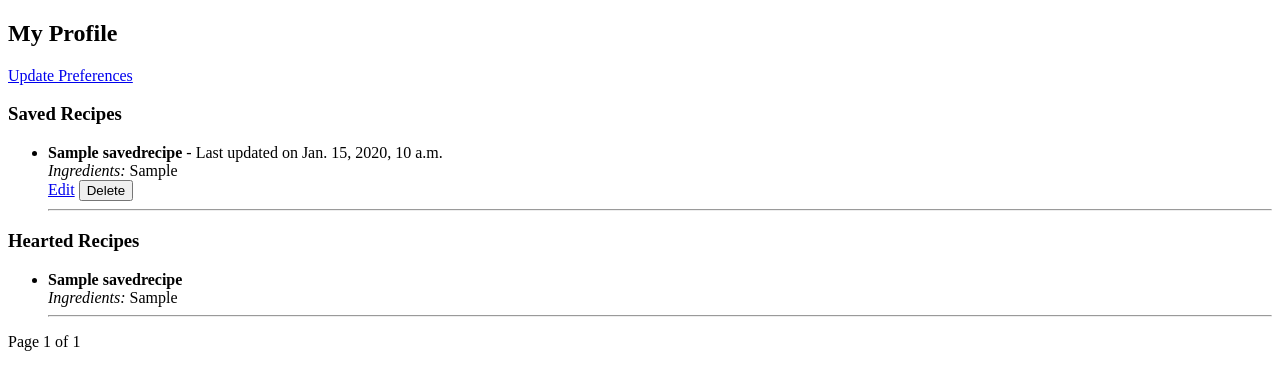
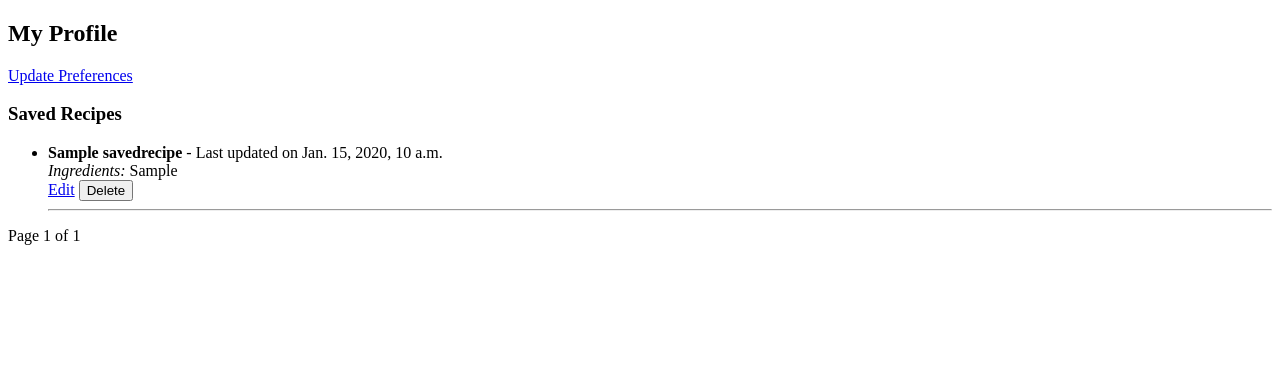
Before and after one commit to CarterSwain/scrapchef_v2, a Django app: page /profiles/profile/ in a window 1280 px wide. Shown: the part 98-488 px from the top of the page. Run offline with Django 5.2, Linux system fonts and the light colour scheme; a user stored in the database is signed in; tables that the repository leaves empty hold one stand-in row (values such as "Sample post").

```diff
--- a/profiles/templates/profiles/profile.html
+++ b/profiles/templates/profiles/profile.html
@@ -26,21 +26,6 @@
     {% endfor %}
 </ul>
 
-<h3>Hearted Recipes</h3>
-<ul>
-    {% for recipe in hearted_recipes %}
-        <li>
-            <strong>{{ recipe.recipe_name }}</strong>
-            <br>
-            <em>Ingredients:</em> {{ recipe.ingredients }}
-            <br>
-        </li>
-        <hr>
-    {% empty %}
-        <li>No hearted recipes yet.</li>
-    {% endfor %}
-</ul>
-
 <!-- Pagination Controls -->
 <div>
     {% if page_obj.has_previous %}
--- a/profiles/views.py
+++ b/profiles/views.py
@@ -1,6 +1,5 @@
 from django.shortcuts import render, get_object_or_404, redirect
 from django.contrib.auth.decorators import login_required
-from django.http import JsonResponse
 from django.core.paginator import Paginator
 from .forms import IngredientPreferencesForm
 from .models import SavedRecipe, UserProfile
@@ -84,22 +83,21 @@ def delete_saved_recipe(request, recipe_id):
 
 @login_required
 def profile_view(request):
-    """Display user profile with saved and hearted recipes."""
-    user_profile = get_object_or_404(UserProfile, user=request.user)  # Ensure profile exists
+    """Display user profile with all saved (including hearted) recipes."""
+    user_profile = get_object_or_404(UserProfile, user=request.user)
 
-    # Fetch saved recipes for pagination
-    saved_recipes = SavedRecipe.objects.filter(user=request.user).order_by('-updated_at')
-
-    # Fetch hearted recipes
+    # Combine saved and hearted recipes without duplicates
+    saved_recipes = SavedRecipe.objects.filter(user=request.user)
     hearted_recipes = user_profile.hearted_recipes.all()
 
-    # Pagination setup (for saved recipes)
-    paginator = Paginator(saved_recipes, 5)  # Show 5 recipes per page
+    all_saved_recipes = (saved_recipes | hearted_recipes).distinct()  # Remove duplicates
+
+    # Pagination setup
+    paginator = Paginator(all_saved_recipes, 5)  # Show 5 recipes per page
     page_number = request.GET.get('page')
     page_obj = paginator.get_page(page_number)
 
     return render(request, "profiles/profile.html", {
-        "user_profile": user_profile,  # Pass user_profile to template
-        "page_obj": page_obj,  # Paginated saved recipes
-        "hearted_recipes": hearted_recipes  # Pass hearted recipes separately
+        "user_profile": user_profile,
+        "page_obj": page_obj,  # Includes both saved and hearted recipes
     })
```
Also changed, not shown: explore/views.py (+7 -4 lines).
